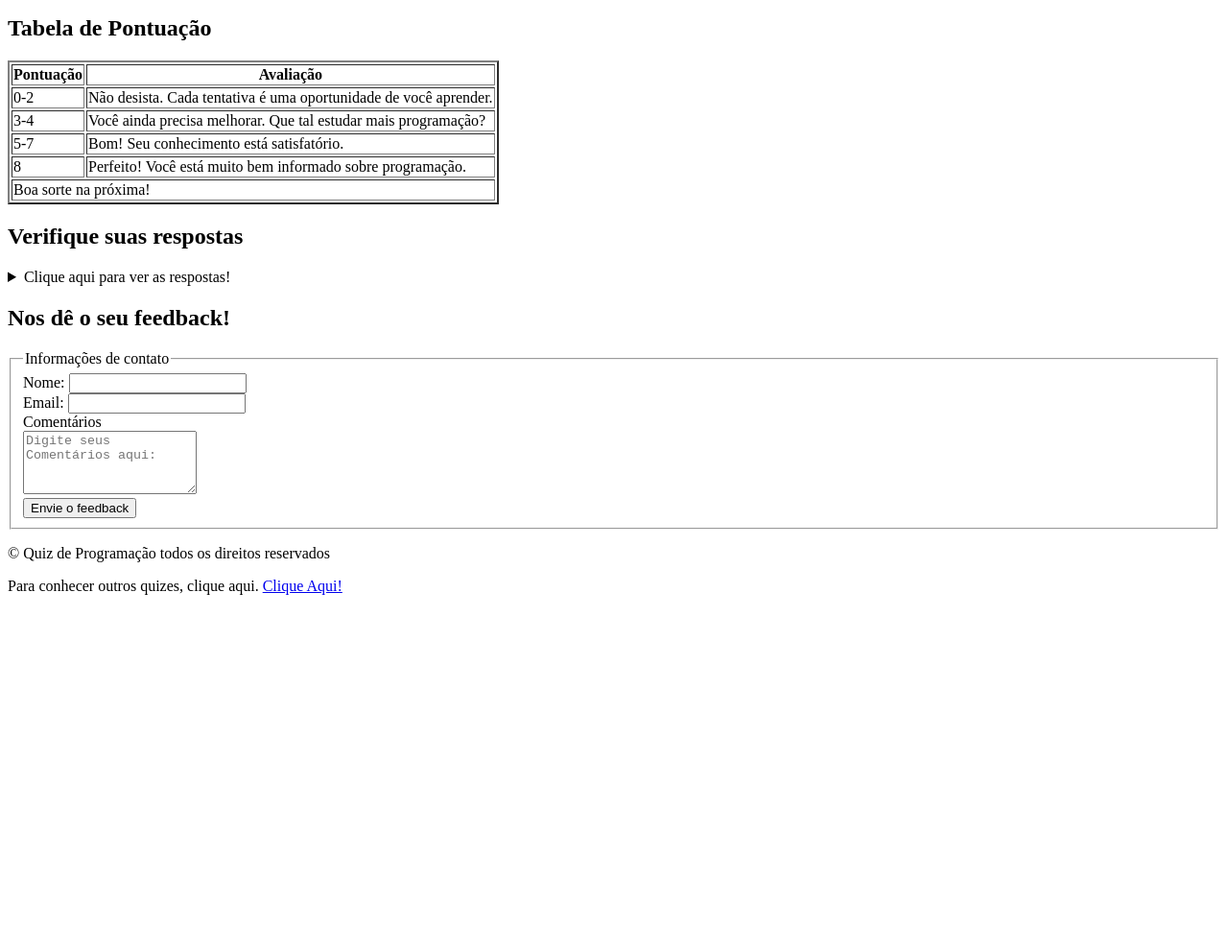
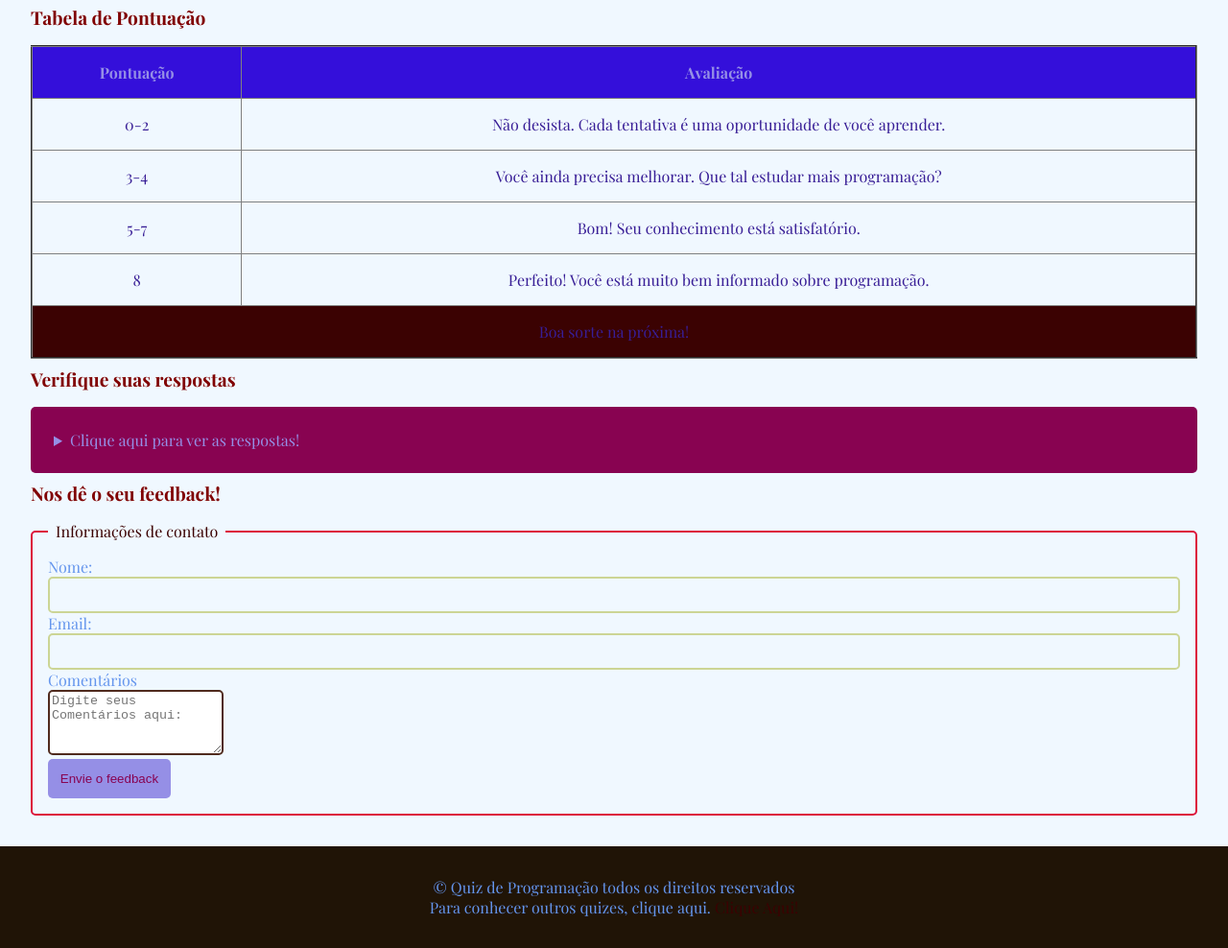
Before and after one commit to Eubeto/quiz, a plain HTML site: page index.html in a window 1280 px wide. Shown: the part 1279-2267 px from the top of the page at 96% size. Before the commit the page ends 1915 px from the top, so only its background shows below. Drawn offline with nearby package versions, Linux system fonts and the light colour scheme; a web font is replaced by a local one.

Commit message:
final css

```diff
--- a/index.html
+++ b/index.html
@@ -6,6 +6,7 @@
     <meta name="viewport" content="width=device-width, initial-scale=1.0">
     <title>Quiz para Programadores</title>
     <meta name="description" content="Um Quiz interativo para testar os conhececimentos ">
+    <link rel="Stylesheet" href="style.css">
 </head>
 <body>
     <header>
@@ -166,8 +167,8 @@
        </section>
        </main>
        <footer>
-        <p>&copy Quiz de Programação todos os direitos reservados</p>
-        <p>Para conhecer outros quizes, clique aqui. <a href="https://www.google.com/" target="_blank">Clique Aqui!</a></p>
+        <p class="paragrafo-footer">&copy Quiz de Programação todos os direitos reservados</p>
+        <p class="paragrafo-footer">Para conhecer outros quizes, clique aqui. <a href="https://www.google.com/" target="_blank">Clique Aqui!</a></p>
        </footer>
 </body>
 </html>
--- /dev/null
+++ b/style.css
@@ -0,0 +1,155 @@
+@import url('https://fonts.googleapis.com/css2?family=Playfair+Display:ital,wght@0,400..900;1,400..900&display=swap');
+
+
+* {
+    margin: 0px;
+    pading: 0px;
+    box-sizing: border-box;
+}
+
+body {
+
+    background-color: aliceblue;
+    color: cornflowerblue;
+    font-family: "Playfair Display", serif;
+    font-weight: 400;
+}
+
+header {
+
+    padding: 2rem;
+    background-color: darkslategray;
+    text-align: center;
+}
+
+main {
+
+    padding: 2rem;
+    display: flex;
+    flex-direction: column;
+    gap: 0.5rem;
+
+}
+
+section {
+
+    display: flex;
+    flex-direction: column;
+    gap: 1rem;
+}
+
+h2 {
+    color: maroon;
+    font-size: 1.2rem;
+}
+
+input [type="radio"], input [type="checkbox"] {
+    accent-color: #880351;
+
+}
+
+input[type="text"],input[type="password"], input[type="email"], input[type="date"]{
+    width: 100%;
+    padding: 0.6rem;
+    border: 2px solid #ccd595;
+    outline: none;
+    border-radius: 5px;
+    background-color: transparent;
+}
+
+input::placeholder {
+    color: color #758ed3;
+}
+
+select{
+    cursor: pointer;
+    background-color: #758ed3;
+    color: #880351;
+    border-radius: 5px;
+    border: none;
+    outline: none;
+}
+
+img{
+    width: 10rem;
+       border-radius: 20%;
+}
+
+table {
+    width: 100%;
+    border-collapse: collapse;
+}
+
+th {
+    background-color: rgb(52, 15, 218);
+    color: #958fe6;
+    padding: 1rem;
+}
+
+td  {
+    color: #381e96;
+    padding: 1rem;
+    text-align: center;
+    }
+
+tfoot td {
+    background-color: rgb(59, 2, 2);
+    }
+
+details{
+    background-color: #880351;
+    border-radius: 5px;
+    padding: 1rem;
+}
+
+summary {
+    color: #958fe6;
+    margin: 0.5rem;
+    cursor: pointer;
+    }
+
+ol li {
+    padding: 0.2rem;
+}
+
+fieldset {
+    border: 2px solid crimson;
+    border-radius: 5px;
+    padding: 1rem;
+    }
+
+legend{
+    color:rgb(59, 2, 2);
+    padding:0 0.5rem ;
+}
+
+textarea{
+    background-color: rgb(255, 255, 255);
+    outline: none;
+    border-radius: 5px;
+    border: 2px solid rgb(80, 43, 30);
+}
+
+button{
+    background-color: #958fe6;
+    border: none;
+    padding: 0.8rem;
+    color: #880351;
+    border-radius: 5px;
+    cursor: pointer;
+}
+
+footer {
+    background-color: rgb(32, 20, 6);
+    padding: 2rem;
+    text-align: center;
+}
+
+.paragrafo-foter{
+    color: #381e96;
+}
+
+footer a {
+    text-decoration: none;
+    color:rgb(59, 2, 2)
+}
```
